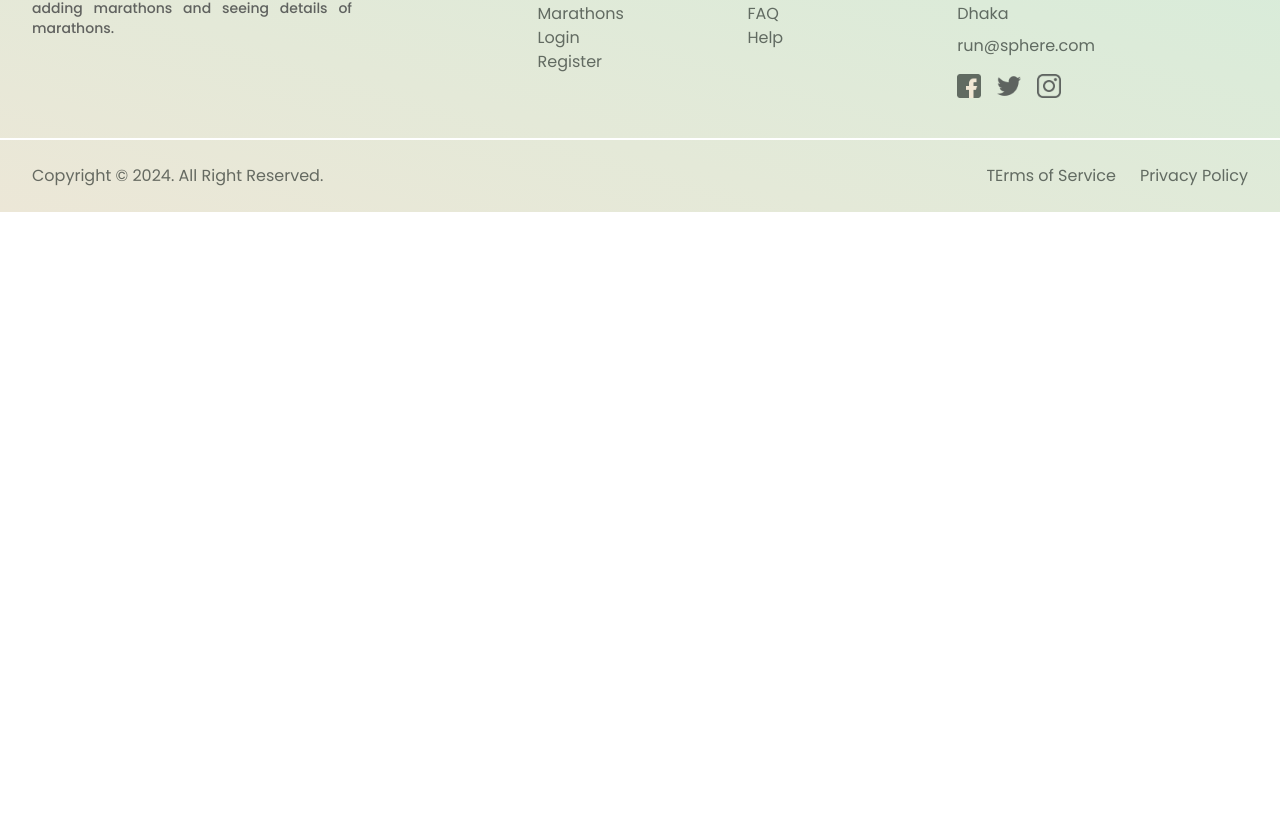
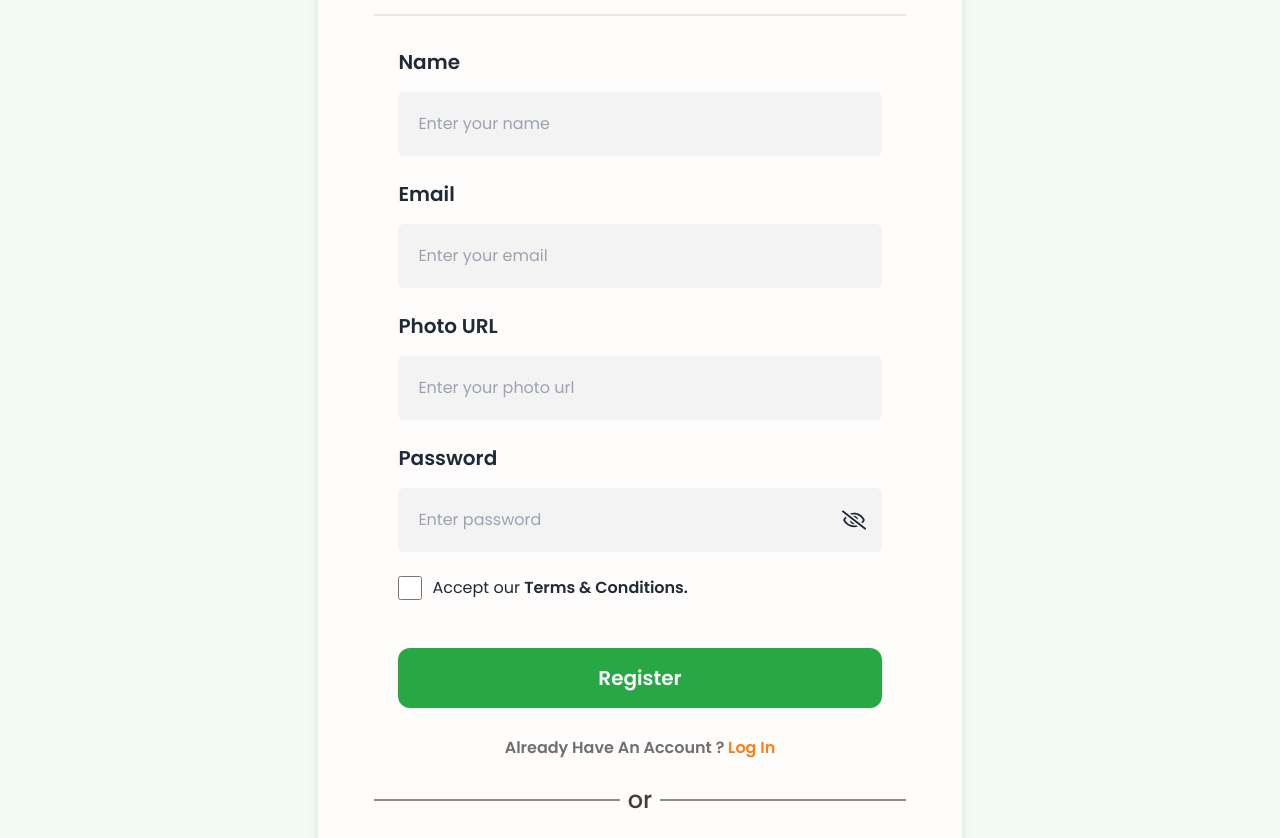
Before and after one commit to rumon3-1416/Marathon-Client-nph-b10a11, a React (Vite) app: page /signup in a window 1280 px wide. Shown: the part 258-1096 px from the top of the page. Before the commit the page ends 800 px from the top, so only its background shows below. Built offline with nearby package versions, Linux system fonts and the light colour scheme; no server answers.

Commit message:
register done

```diff
--- a/src/Contexts/ContextValue.jsx
+++ b/src/Contexts/ContextValue.jsx
@@ -19,7 +19,7 @@ export const ContextValue = () => {
   const [darkTheme, setDarkTheme] = useState(false);
 
   // Create User
-  const signUpUser = (email, pass) => {
+  const emailPassSignUp = (email, pass) => {
     setLoading(true);
     return createUserWithEmailAndPassword(auth, email, pass);
   };
@@ -34,9 +34,9 @@ export const ContextValue = () => {
     return signInWithPopup(auth, googleProvider);
   };
   // Update user
-  const updateUser = obj => {
+  const updateUserProfile = (user = auth.currentUser, obj) => {
     setLoading(true);
-    return updateProfile(auth, obj);
+    return updateProfile(user, obj);
   };
   // Sign Out
   const signOutUser = () => {
@@ -59,10 +59,10 @@ export const ContextValue = () => {
     setDarkTheme,
     serverUrl,
     user,
-    signUpUser,
+    emailPassSignUp,
     googleSignIn,
     emailPassSignIn,
-    updateUser,
+    updateUserProfile,
     signOutUser,
   };
 };
--- a/src/Pages/Authentication/SignIn.jsx
+++ b/src/Pages/Authentication/SignIn.jsx
@@ -42,7 +42,7 @@ const SignIn = () => {
   };
 
   // Popup Log In Handler
-  const handlePopup = pop => {
+  const handlePopup = () => {
     googleSignIn()
       .then(() => {
         setErrMessage(null);
--- a/src/Pages/Authentication/SignUp.jsx
+++ b/src/Pages/Authentication/SignUp.jsx
@@ -1,7 +1,237 @@
-import React from 'react';
+import React, { useEffect, useState } from 'react';
+import MainLayout from '../../Layouts/MainLayout';
+import { Link, useNavigate } from 'react-router-dom';
+import { useAuthContext } from '../../Hooks/useAuthContext';
+import Modal from '../../components/Modal/Modal';
+
+import { IoEyeOutline } from 'react-icons/io5';
+import { FaRegEyeSlash } from 'react-icons/fa';
+import googleIcon from '../../assets/icons/google.png';
 
 const SignUp = () => {
-  return <div></div>;
+  const [showPass, setShowPass] = useState(false);
+  const [passErr, setPassErr] = useState(null);
+  const [errMessage, setErrMessage] = useState(null);
+  const [modal, setModal] = useState({
+    show: false,
+    res: '',
+    title: '',
+  });
+
+  const navigate = useNavigate();
+  const { emailPassSignUp, googleSignIn, updateUserProfile } = useAuthContext();
+
+  // Form Submit handler
+  const handleSubmit = e => {
+    e.preventDefault();
+
+    const displayName = e.target.name.value;
+    const email = e.target.email.value;
+    const photoURL = e.target.photo.value;
+    const password = e.target.password.value;
+    const terms = e.target.terms.checked;
+
+    const regex = /^(?=.*[a-z])(?=.*[A-Z])/;
+
+    if (password.length < 6 || !regex.test(password) || !terms) {
+      // Password check
+      if (password.length < 6) {
+        setPassErr('Password must have at least 6 characters!');
+      } else if (!regex.test(password)) {
+        setPassErr(
+          'Password must have at least one Uppercase & Lowercase letter!'
+        );
+      } else {
+        setPassErr(null);
+      }
+      // Terms check
+      if (!terms) {
+        setErrMessage('Please accept term & conditions!');
+      } else {
+        setErrMessage(null);
+      }
+    } else {
+      // Create & Update user
+      emailPassSignUp(email, password)
+        .then(res => {
+          setErrMessage(null);
+
+          updateUserProfile(res.user, { displayName, photoURL })
+            .then(() => {
+              setErrMessage(null);
+              setModal({
+                show: true,
+                res: 'success',
+                title: 'Register Successful',
+              });
+              e.target.reset();
+            })
+            .catch(err => setErrMessage(err.message));
+        })
+        .catch(err => {
+          setErrMessage(err.message);
+          setModal({ show: true, res: 'error', title: 'Register Failed' });
+        });
+    }
+  };
+
+  // Popup Log In Handler
+  const handlePopup = () => {
+    googleSignIn()
+      .then(() => {
+        setErrMessage(null);
+        setModal({ show: true, res: 'success', title: 'Register Successful' });
+      })
+      .catch(err => {
+        setErrMessage(err.message);
+        setModal({ show: true, res: 'error', title: 'Register Failed' });
+      });
+  };
+
+  useEffect(() => {
+    document.title = 'Register | CrowdCube';
+  }, []);
+
+  return (
+    <div className="bg-greenBg pb-24">
+      <MainLayout>
+        <section className="min-h-[80vh] p-6 md:p-10 flex justify-center items-center">
+          <div className="text-[#403F3F bg-[#fffcfc] w-full md:w-4/5 lg:w-3/5 px-6 md:px-14 pt-12 md:pt-16 pb-16 rounded-2xl shadow-lg">
+            <h3 className="text-2xl sm:text-3xl md:text-4xl text-center font-semibold">
+              Register Your Account
+            </h3>
+            {/* border */}
+            <div className="border border-[#E7E7E7] my-8"></div>
+
+            <form
+              onSubmit={handleSubmit}
+              className="md:px-6 flex flex-col gap-6"
+            >
+              {/* Name */}
+              <div>
+                <p className="text-xl font-semibold mb-4">Name</p>
+                <input
+                  className="bg-[#F3F3F3] w-full p-5 outline-none rounded-md"
+                  id="name"
+                  name="name"
+                  type="text"
+                  placeholder="Enter your name"
+                  required
+                />
+              </div>
+              {/* Email */}
+              <div>
+                <p className="text-xl font-semibold mb-4">Email</p>
+                <input
+                  className="bg-[#F3F3F3] w-full p-5 outline-none rounded-md"
+                  id="email"
+                  name="email"
+                  type="email"
+                  placeholder="Enter your email"
+                  required
+                />
+              </div>
+              {/* Photo */}
+              <div>
+                <p className="text-xl font-semibold mb-4">Photo URL</p>
+                <input
+                  className="bg-[#F3F3F3] w-full p-5 outline-none rounded-md"
+                  id="photo"
+                  name="photo"
+                  type="text"
+                  placeholder="Enter your photo url"
+                  required
+                />
+              </div>
+              {/* Password */}
+              <div className="relative">
+                <p className="text-xl font-semibold mb-4">Password</p>
+                <input
+                  className="bg-[#F3F3F3] w-full p-5 outline-none rounded-md"
+                  id="password"
+                  name="password"
+                  type={showPass ? `text` : `password`}
+                  placeholder="Enter password"
+                  required
+                />
+                <button
+                  onClick={() => setShowPass(!showPass)}
+                  className="absolute top-16 right-4 rounded-full"
+                  type="button"
+                >
+                  {showPass ? (
+                    <IoEyeOutline className="text-2xl" />
+                  ) : (
+                    <FaRegEyeSlash className="text-2xl" />
+                  )}
+                </button>
+                {passErr && <p className="text-red-500 mt-3">{passErr}</p>}
+              </div>
+              {/* Terms */}
+              <div className="flex items-center gap-2.5">
+                <input
+                  className="w-6 h-6 outline-none accent-green"
+                  type="checkbox"
+                  name="terms"
+                  id="terms"
+                />
+                <p>
+                  Accept our{' '}
+                  <span className="font-semibold">Terms & Conditions.</span>
+                </p>
+              </div>
+              {/* Error message */}
+              {errMessage && <p className="text-red-500">{errMessage}</p>}
+              {/* Submit */}
+              <button
+                className="bg-green hover:bg-gold2 text-white text-xl font-semibold px-5 py-4 mt-6 rounded-xl"
+                type="submit"
+              >
+                Register
+              </button>
+            </form>
+
+            <p className="text-[#706F6F] text-center font-semibold mt-7">
+              Already Have An Account ?{' '}
+              <Link className="text-orange whitespace-nowrap" to="/signin">
+                Log In
+              </Link>
+            </p>
+
+            {/* or border */}
+            <div className="my-6 grid grid-cols-[1fr,_40px,_1fr] items-center">
+              <div className="border border-[#8d8b8b]"></div>
+              <p className="text-[#403F3F] text-2xl font-medium text-center">
+                or
+              </p>
+              <div className="border border-[#8d8b8b]"></div>
+            </div>
+
+            {/* Google Sign In */}
+            <button
+              onClick={() => handlePopup('google')}
+              className="w-full sm:text-xl font-semibold p-4 border-2 border-dark-green hover:border-gold rounded-full flex justify-center items-center gap-2 sm:gap-4"
+            >
+              <img className="w-6 sm:w-8" src={googleIcon} alt="G" />
+              <span>Continue With Google</span>
+            </button>
+          </div>
+
+          <Modal property={modal}>
+            <button
+              onClick={() => {
+                setModal({ ...modal, show: false });
+                !errMessage && navigate('/');
+              }}
+              className="bg-green text-white text-lg font-medium px-6 py-2 rounded-xl"
+            >
+              OK
+            </button>
+          </Modal>
+        </section>
+      </MainLayout>
+    </div>
+  );
 };
 
 export default SignUp;
```
